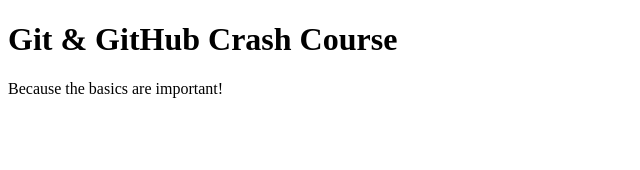
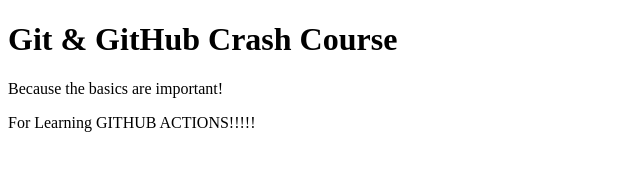
Before and after one commit to mshahidkkn/github-crash-course, a plain HTML site: page index.html in a window 1280 px wide. Shown: the whole page, without its empty margins (0-640 px from the left). Drawn offline with Linux system fonts and the light colour scheme.

Commit message:
CHANGED INDEX.HTML

```diff
--- a/index.html
+++ b/index.html
@@ -9,5 +9,6 @@
   <body>
     <h1>Git & GitHub Crash Course</h1>
     <p>Because the basics are important!</p>
+    <p>For Learning GITHUB ACTIONS!!!!!</p>
   </body>
 </html>
```
